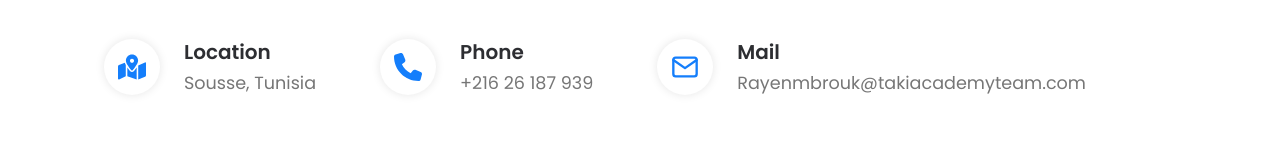
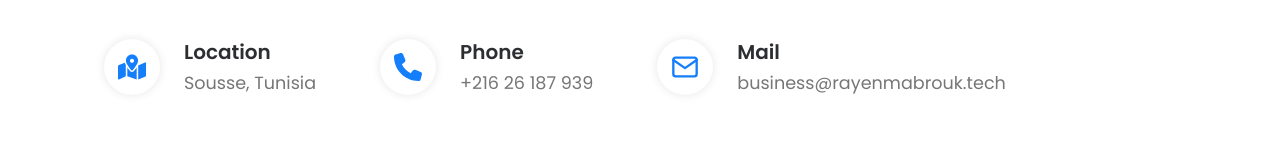
Before and after one commit to RyanMabrouk/portfolio-next, a Next.js app: page / in a window 1280 px wide. Shown: the part 3590-3750 px from the top of the page. Built offline with nearby package versions, Linux system fonts and the light colour scheme; no server answers.

Commit message:
fix: update contact email address in Contact component

```diff
--- a/src/components/Contact.tsx
+++ b/src/components/Contact.tsx
@@ -17,7 +17,7 @@ export function Contact() {
     {
       name: "Mail",
       icon: <FiMail />,
-      info: "Rayenmbrouk@takiacademyteam.com",
+      info: "business@rayenmabrouk.tech",
     },
   ];
   return (
```
